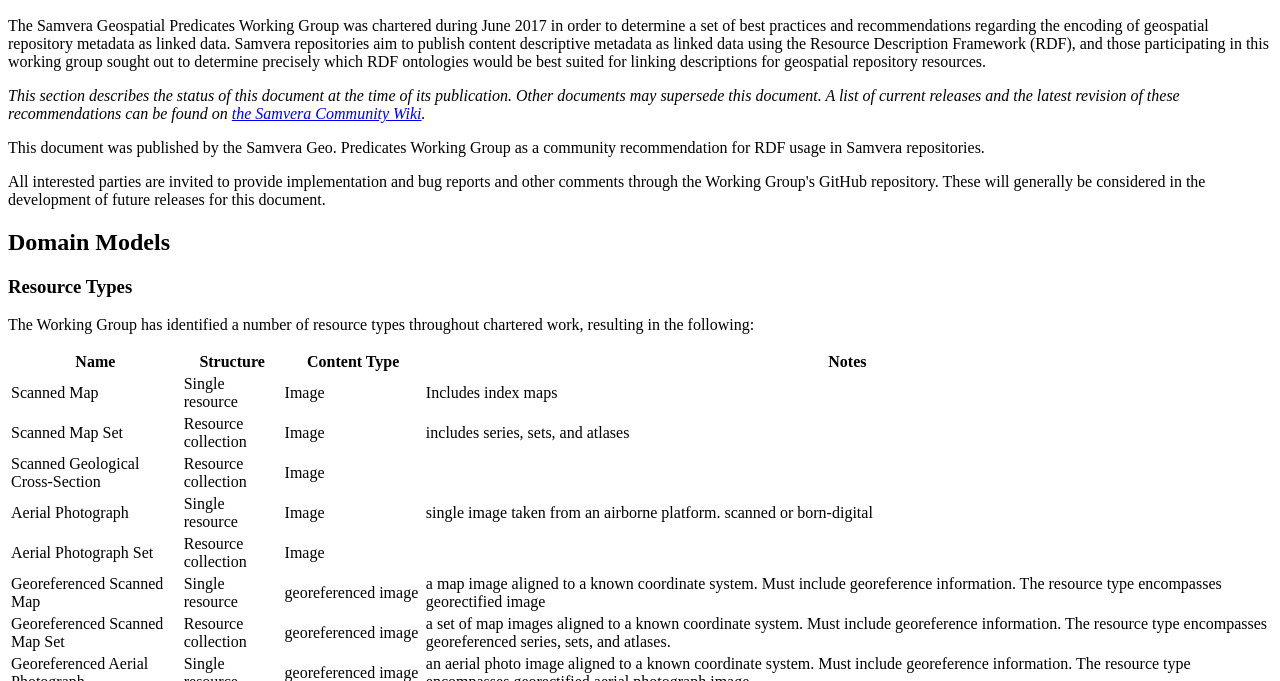
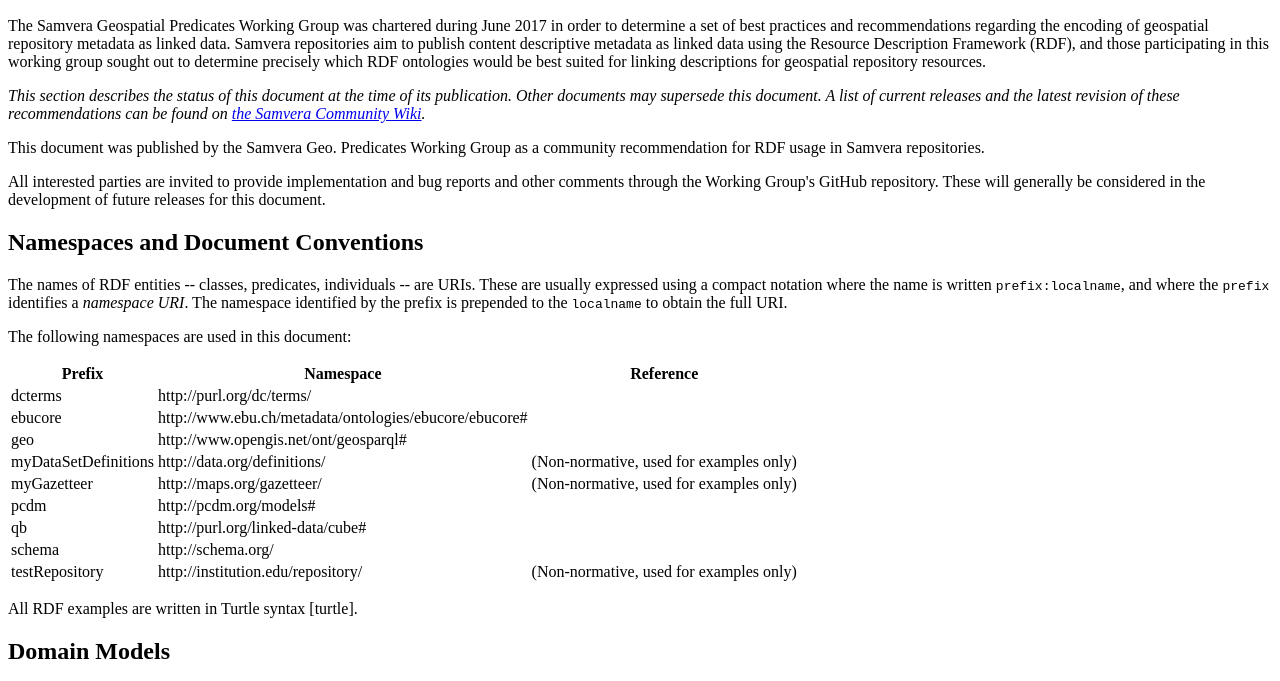
Before and after one commit to jrgriffiniii/geo-predicates, a website: page index.html in a window 1280 px wide. Shown: the part 110-791 px from the top of the page. Drawn offline with Linux system fonts and the light colour scheme.

Commit message:
Improving the markup structure and references

```diff
--- a/index.html
+++ b/index.html
@@ -55,6 +55,69 @@
       <p>All interested parties are invited to provide implementation and bug reports and other comments through the Working Group's GitHub repository. These will generally be considered in the development of future releases for this document.</p>
     </section>
 
+    <section>
+      <h2>Namespaces and Document Conventions</h2>
+      <p>The names of RDF entities -- classes, predicates, individuals -- are URIs. These are usually expressed using a compact notation where the name is written <code>prefix:localname</code>, and where the <code>prefix</code> identifies a <i>namespace URI</i>. The namespace identified by the prefix is prepended to the <code>localname</code> to obtain the full URI.</p>
+      <p>The following namespaces are used in this document:</p>
+      <table>
+	<thead>
+	  <tr>
+	    <th>Prefix</th>
+	    <th>Namespace</th>
+	    <th>Reference</th>
+	  </tr>
+	</thead>
+	<tbody>
+	  <tr>
+	    <td>dcterms</td>
+	    <td>http://purl.org/dc/terms/</td>
+	    <td></td>
+	  </tr>
+	  <tr>
+	    <td>ebucore</td>
+	    <td>http://www.ebu.ch/metadata/ontologies/ebucore/ebucore#</td>
+	    <td></td>
+	  </tr>
+	  <tr>
+	    <td>geo</td>
+	    <td>http://www.opengis.net/ont/geosparql#</td>
+	    <td></td>
+	  </tr>
+	  <tr>
+	    <td>myDataSetDefinitions</td>
+	    <td>http://data.org/definitions/</td>
+	    <td>(Non-normative, used for examples only)</td>
+	  </tr>
+	  <tr>
+	    <td>myGazetteer</td>
+	    <td>http://maps.org/gazetteer/</td>
+	    <td>(Non-normative, used for examples only)</td>
+	  </tr>
+	  <tr>
+	    <td>pcdm</td>
+	    <td>http://pcdm.org/models#</td>
+	    <td></td>
+	  </tr>
+	  <tr>
+	    <td>qb</td>
+	    <td>http://purl.org/linked-data/cube#</td>
+	    <td></td>
+	  </tr>
+	  <tr>
+	    <td>schema</td>
+	    <td>http://schema.org/</td>
+	    <td></td>
+	  </tr>
+	  <tr>
+	    <td>testRepository</td>
+	    <td>http://institution.edu/repository/</td>
+	    <td>(Non-normative, used for examples only)</td>
+	  </tr>
+	</tbody>
+      </table>
+
+      <p>All RDF examples are written in Turtle syntax [<a data-cite="turtle">turtle</a>].</p>
+    </section>
     <section>
       <h2>Domain Models</h2>
       <section>
@@ -423,7 +486,59 @@
 
       <section>
 	<h3>Example Usage</h3>
-      </section>
+
+
+	  <section>
+	    <h4>Scanned Map</h4>
+	    <div>
+	      <pre class="example">
+# Define the raster data set as an instance of schema:Map
+
+testRepository:exampleScannedMap a pcdm:Work, schema:Map ;
+  dcterms:spatial    myGazetteer:place1 ;
+  dcterms:description    "An Example Scanned Map"@en ;
+  schema:spatialCoverage    myGazetteer:place1 ;
+  ebucore:hasMimeType    "image/tiff" .
+	      </pre>
+	    </div>
+	  </section>
+
+	  <section>
+	    <h4>Collection of Scanned Maps</h4>
+	  </section>
+
+	  <section>
+	    <h4>Raster Data Set</h4>
+	    <div>
+	      <pre class="example">
+# Define the raster data set as an instance of qb:DataSet
+
+testRepository:exampleRasterDataset a pcdm:Work, schema:Dataset, qb:DataSet ;
+  dcterms:spatial    myGazetteer:place1 ;
+  dcterms:description    "An Example Raster Data Set"@en ;
+  schema:spatialCoverage    myGazetteer:place1 ;
+  # This asserts a relationship between this repository resource and a qb:DataStructureDefinition
+  qb:structure myDataSetDefinitions:dsd1 .
+	      </pre>
+	    </div>
+	  </section>
+
+	  <section>
+	    <h4>Vector Data Set</h4>
+	    <div>
+	      <pre class="example">
+		# Define the vector data set as an instance of qb:DataSet
+
+  testRepository:exampleVectorDataset a pcdm:Work, schema:Dataset, qb:DataSet ;
+    dcterms:spatial    myGazetteer:place1 ;
+		  dcterms:description    "An Example Vector Data Set"@en ;
+		  schema:spatialCoverage    myGazetteer:place1 ;
+		  # This asserts a relationship between this repository resource and a qb:DataStructureDefinition
+		  qb:structure myDataSetDefinitions:dsd2 .
+	      </pre>
+	    </div>
+	  </section>
+	</section>
     </section>
 
     <section>
```
